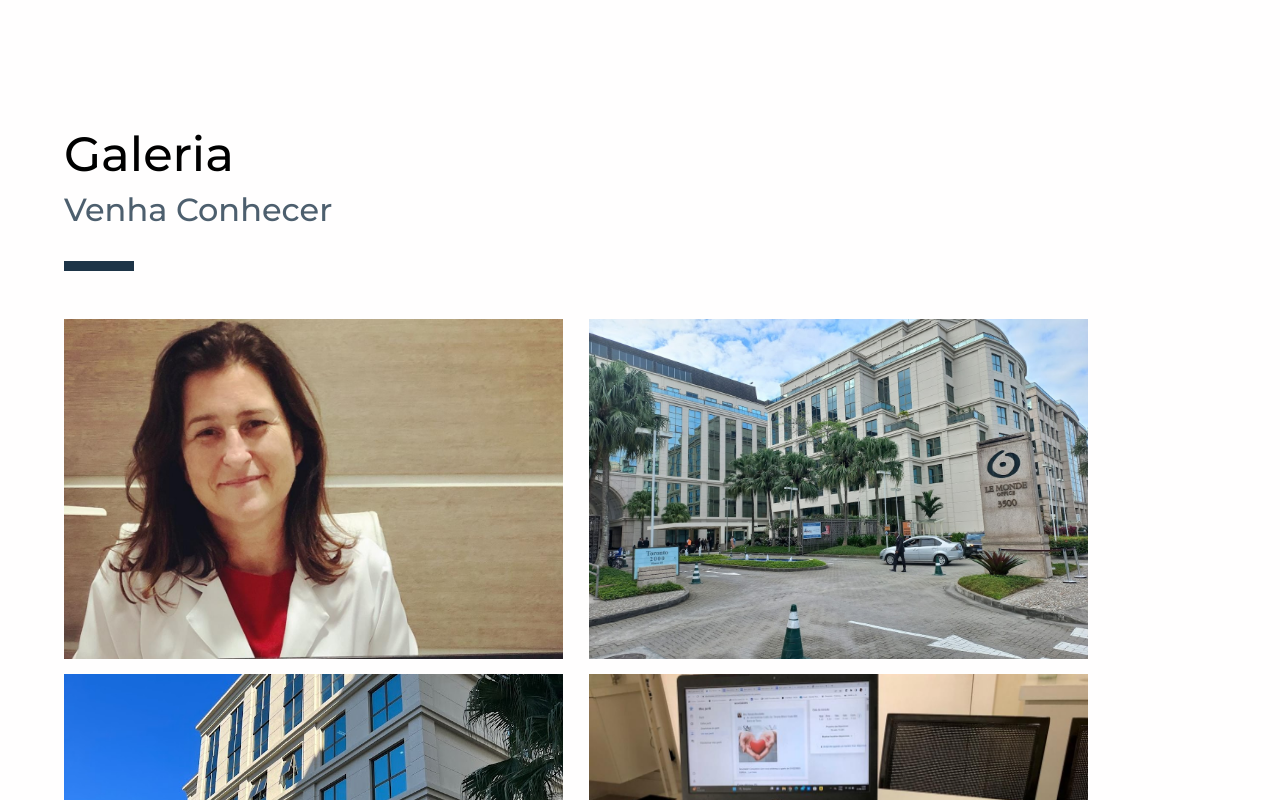
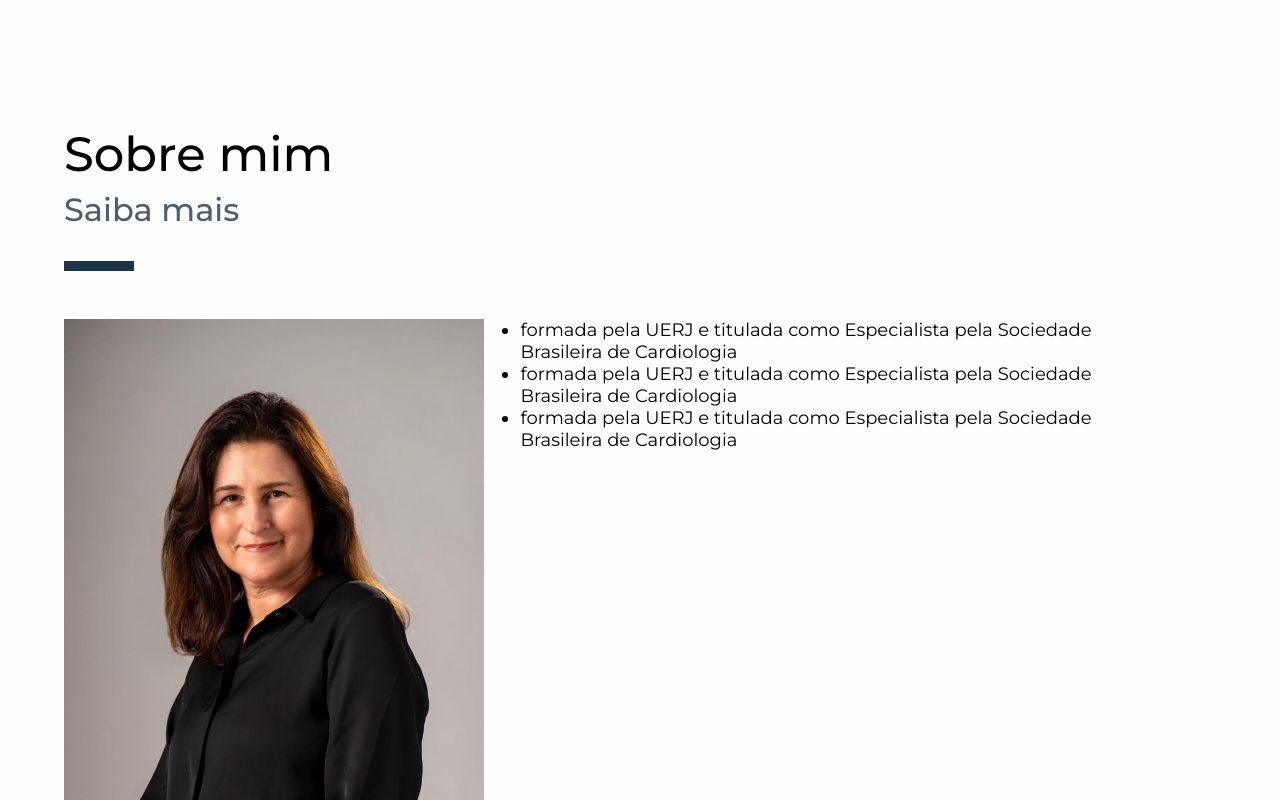
Before and after one commit to rafaelabou1999/site-medico, a Next.js app: page / in a window 1280 px wide. Shown: the part 680-1480 px from the top of the page. Built offline with nearby package versions, Linux system fonts and the light colour scheme.

Commit message:
working on layout

```diff
--- /dev/null
+++ b/src/app/components/About/About.module.css
@@ -0,0 +1,16 @@
+.container{
+    display: flex;
+    flex-direction: row;
+    gap:3%;
+}
+
+.image{
+    width:420px;
+    height:510px;
+    object-fit: cover;
+}
+
+.text{
+    width:50%;
+    font-size: 18px;
+}
--- /dev/null
+++ b/src/app/components/About/index.jsx
@@ -0,0 +1,17 @@
+import styles from './About.module.css'
+import Image from 'next/image'
+import Renata from '@/../public/about.jpg'
+export default function About(){
+    return(
+       <div className={styles.container}>
+        <Image className={styles.image} src={Renata} alt="Foto de Renata"/>
+
+        <ul className={styles.text}>
+            <li> formada pela UERJ e titulada como Especialista pela Sociedade Brasileira de Cardiologia</li>
+            <li> formada pela UERJ e titulada como Especialista pela Sociedade Brasileira de Cardiologia</li>
+            <li> formada pela UERJ e titulada como Especialista pela Sociedade Brasileira de Cardiologia</li>
+        </ul>
+
+       </div>
+    )
+}
--- a/src/app/components/Contact/Contact.module.css
+++ b/src/app/components/Contact/Contact.module.css
@@ -1,21 +1,21 @@
-.container{
-    display: flex;
-    flex-direction: row;
-    gap:8%;
-    justify-content: space-around;
-    align-items: center;
-    width:60%;
-    height:150px;
-    margin: 7% 25%;
-    padding: 2%;
-    background-color: rgba(180, 180, 180, 0.336);
+
+.title{
+    padding-bottom: 10px;
+    font-weight: 500;
+    font-size: 22px;
+    font-family: sans-serif;
 }
 
-.title{
-    font-weight: 400;
-    padding-bottom: 10%;
+.each{
+    border-left: 3px solid #333c47;
+    padding-left:1%;
 }
 
-.hour{
-    padding-top: 20%;
+.each:nth-of-type(2) {
+    margin-top: 40px;
 }
+
+.text{
+    font-size: 17.2px;
+    list-style:circle;
+}
--- a/src/app/components/Contact/index.jsx
+++ b/src/app/components/Contact/index.jsx
@@ -3,19 +3,16 @@ import styles from "./Contact.module.css";
 export default function Contact(){
     return(
         <div className={styles.container}>
-            <div>
-                <h2  className={styles.title}>Agende sua consulta</h2>
-                <p>+55 21 2323-2323</p>
+            <div className={styles.each}>
+                <h2  className={styles.title}>Telefone</h2>
+                <p className={styles.text}>+55 21 2323-2323</p>
             </div>
 
-            <div>
+            <div className={styles.each}>
                 <h2 className={styles.title}>Localização</h2>
-                <p>121 Rock Street, 21 Avenue, New York, NY</p>
+                <p className={styles.text}>Av. das Américas, 3.500 | Barra da Tijuca <br/> Ed. Toronto, Bloco 4, sala 606</p>
             </div>
-            <div>
-                <h2  className={styles.title}>Horas</h2>
-                <p className={styles.hour}>Seg-Se....11h</p>
-            </div>
+
         </div>
     )
 }
--- a/src/app/components/Opinioes/Opinioes.module.css
+++ b/src/app/components/Opinioes/Opinioes.module.css
@@ -28,7 +28,7 @@
 .text{
     font-weight: 400;
     color:#2f3740;
-    font-size: 17px;
+    font-size: 18.7px;
     font-family: sans-serif;
     line-height: 1.4;
 }
--- a/src/app/page.js
+++ b/src/app/page.js
@@ -18,6 +18,7 @@ import RightArrow from "@/../public/right-arrow.svg"
 
 import { use, useState } from "react";
 import Opinioes from "./components/Opinioes";
+import About from "./components/About";
 
 export default function Home() {
   const [isActive, setActive] = useState(true);
@@ -59,6 +60,10 @@ export default function Home() {
               <Welcome/>
             </div>
             <div>
+              <Title title="Sobre mim" desc="Saiba mais"/>
+              <About/>
+            </div>
+            <div>
               <Title title="Galeria" desc="Venha Conhecer"/>
               <Galeria/>
             </div>
@@ -66,7 +71,10 @@ export default function Home() {
               <Title title="Opiniões" desc="Conheça a opinião dos meus pacientes"/>
               <Opinioes/>
              </div>
-
+           <div>
+            <Title title="Contato" desc="Agende sua consulta"/>
+            <Contact/>
+           </div>
             <div className={styles.all_cards}>
               <Title title="Informações e Inspirações" desc="Saiba mais"/>
               <div className={styles.card_btn_container}>
```
Also changed, not shown: public/about.jpg (added), public/patient.svg (added).
